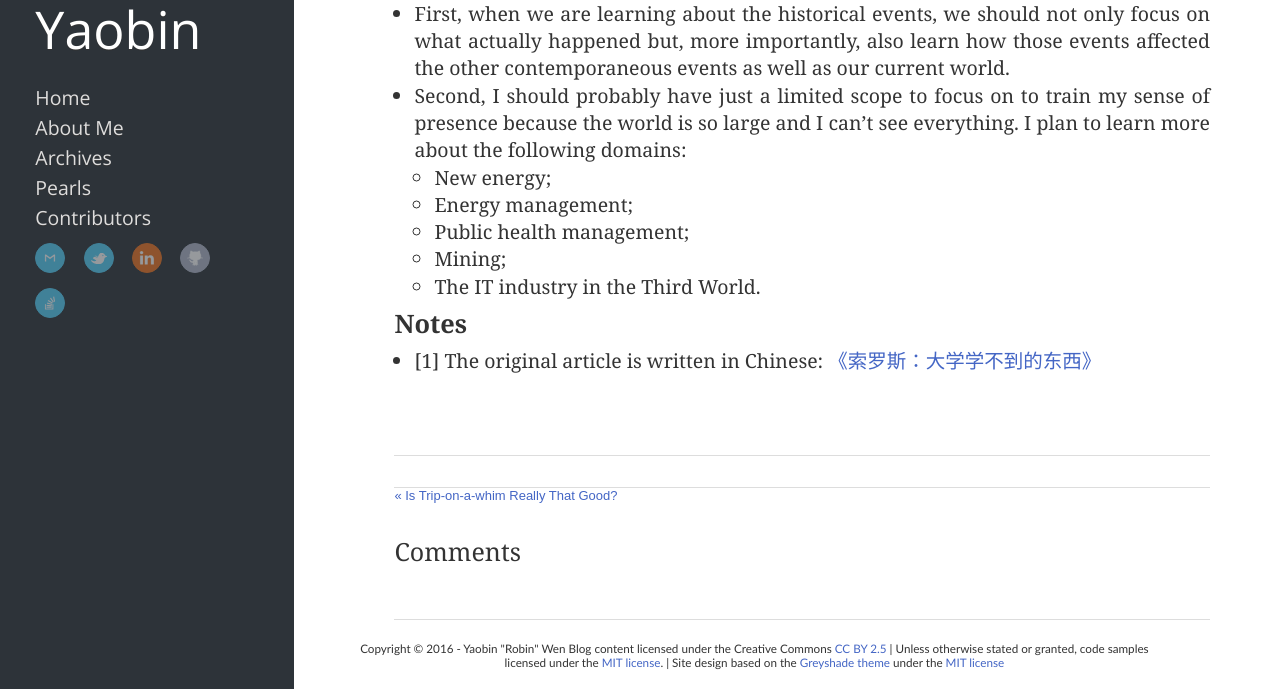
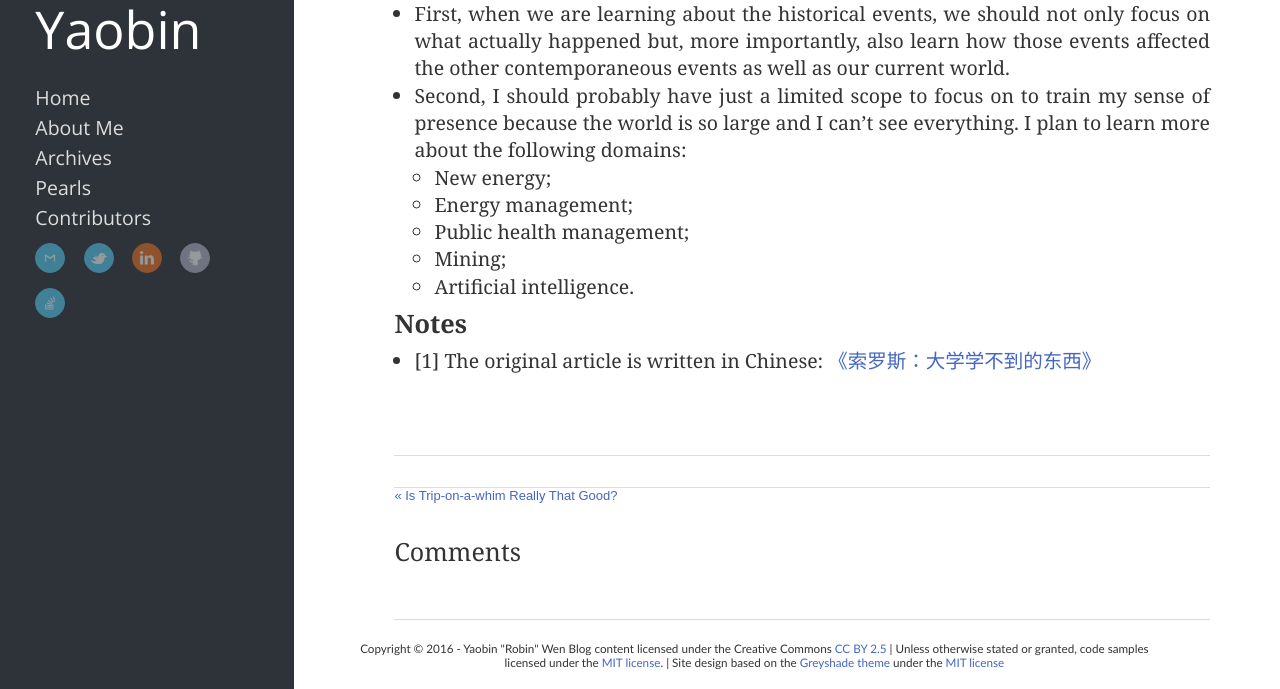
Before and after one commit to Tianhao25/yaobinwen.github.io, a Jekyll site: the page built from _posts/2016/2016-10-09-Sense-of-presence.md, in a window 1280 px wide and 900 px high, scrolled down 1225 px, cut to the strip 211-900 px from the top of the window. Built offline with Jekyll 4.4.1, drawn with Linux system fonts in a browser that asks for light colours; nearby versions of some CDN libraries; comment, search, counter and statistics services are not loaded.

Commit message:
Update my focus.

```diff
--- a/_posts/2016/2016-10-09-Sense-of-presence.md
+++ b/_posts/2016/2016-10-09-Sense-of-presence.md
@@ -32,7 +32,7 @@ I learned three things after reading this article:
   * Energy management;
   * Public health management;
   * Mining;
-  * The IT industry in the Third World.
+  * Artificial intelligence.
 
 ### Notes
 * [1] The original article is written in Chinese: [《索罗斯：大学学不到的东西》](https://mp.weixin.qq.com/s?__biz=MzA3MjM2MzYzOQ==&mid=2651360372&idx=1&sn=01d73f14d3ed48ed12d59f1cb86eec7d&chksm=84e3576cb394de7a75751df6b1800c6d4297fea730a1fa58da39027e986798b670490cf67aa2&mpshare=1&scene=1&srcid=1008DvXfWPSmIQI61NpLGa8J&key=79512945a1fcb0e2d9cdff809ce461dc49bf2d771aba307212cc29972399c40ffab05f951c15e77941691ce69c9d4b23&ascene=0&uin=MjAxMzgyODc2Mg%3D%3D)
```
